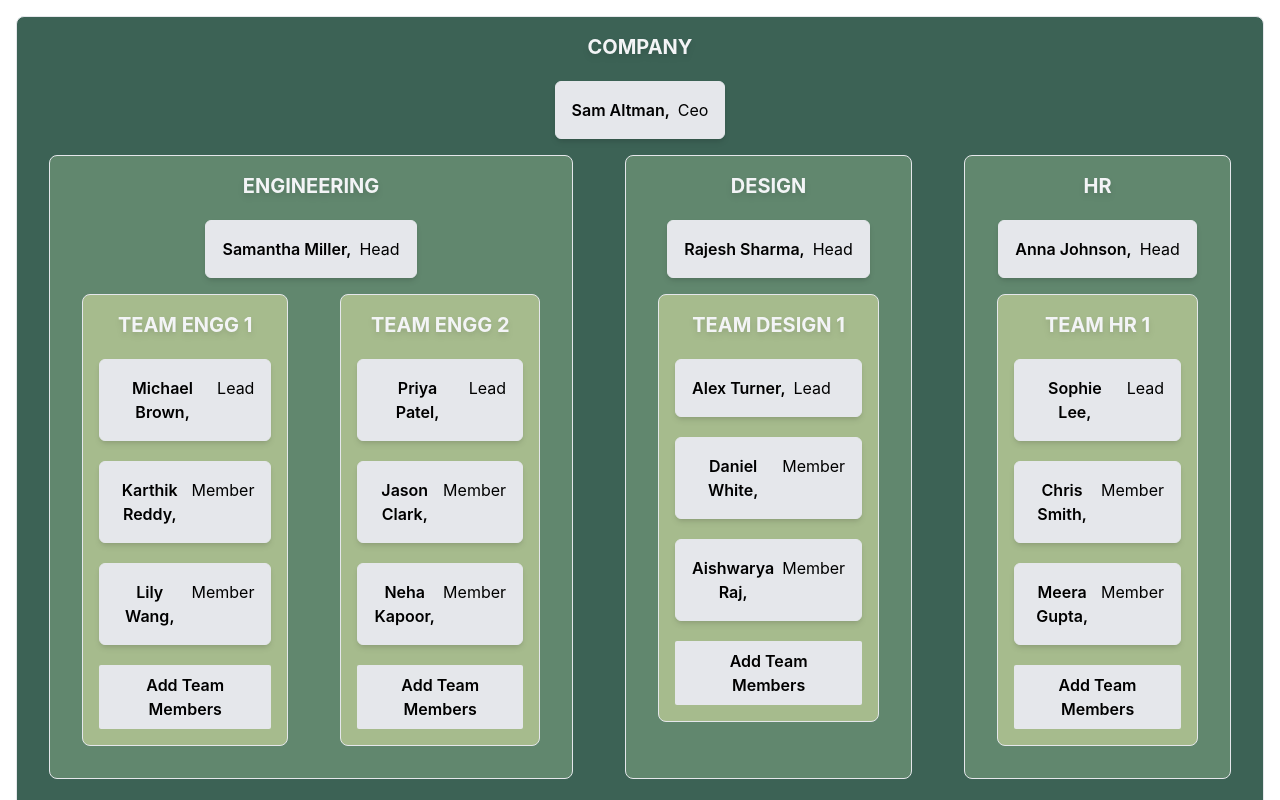
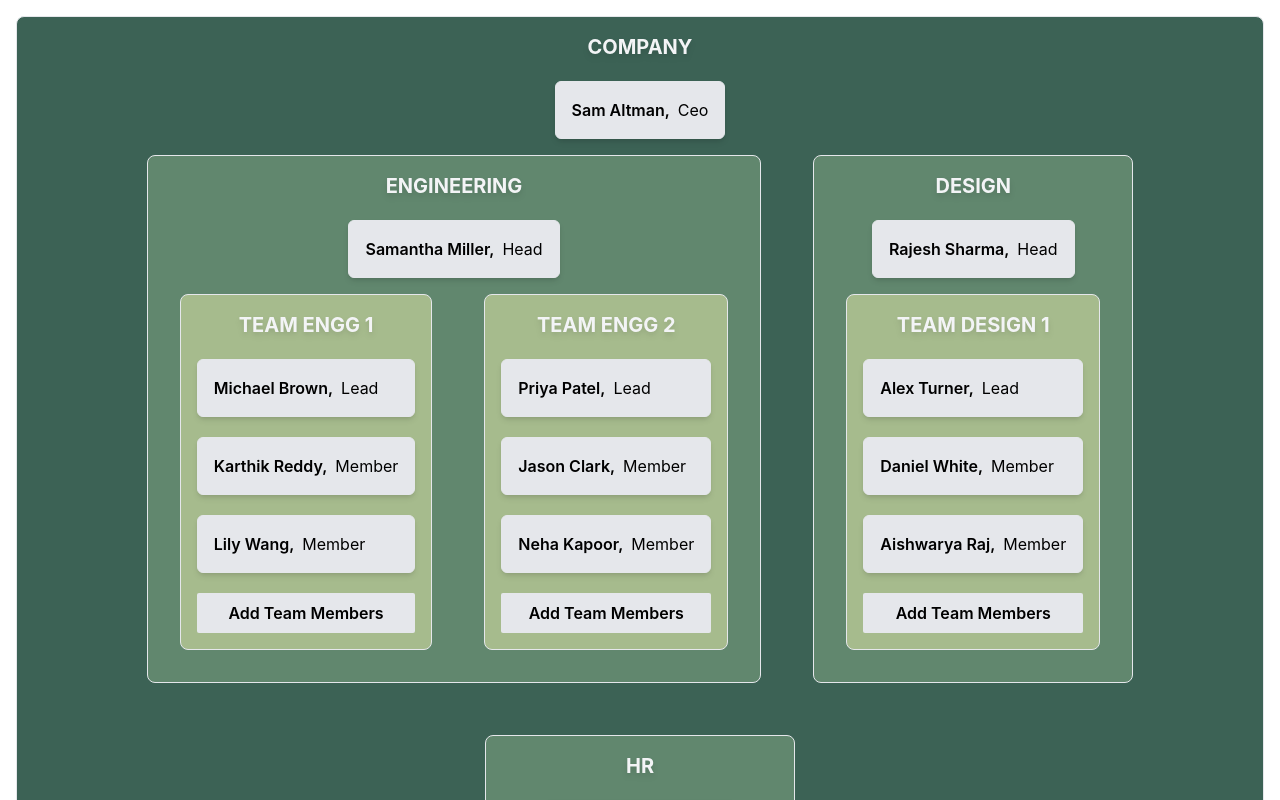
Before and after one commit to iamdarshangowda/hierarchy-ui, a React (Vite) app: page / in a window 1280 px wide. Shown: the top 800 px of the page. Built offline with nearby package versions, Linux system fonts and the light colour scheme.

Commit message:
updated wrap

```diff
--- a/src/components/Tree/CompanyTree.jsx
+++ b/src/components/Tree/CompanyTree.jsx
@@ -48,7 +48,7 @@ const CompanyTree = ({ groupId = 1, ...props }) => {
               <span key={index}></span>
             )
           )}
-        {role === 'lead' ? (
+        {groupHead === 0 || role === 'lead' ? (
           <button
             className="bg-gray-200 rounded-sm py-2 px-4 text-md font-semibold w-full"
             type="button"
@@ -58,7 +58,7 @@ const CompanyTree = ({ groupId = 1, ...props }) => {
           </button>
         ) : null}
       </div>
-      <div className="flex gap-5 justify-center flex-wrap lg:flex-nowrap">
+      <div className="flex gap-5 justify-center flex-wrap">
         {subGroups &&
           subGroups.map((groupId) => (
             <CompanyTree groupId={groupId} key={groupId} {...props} />
```
